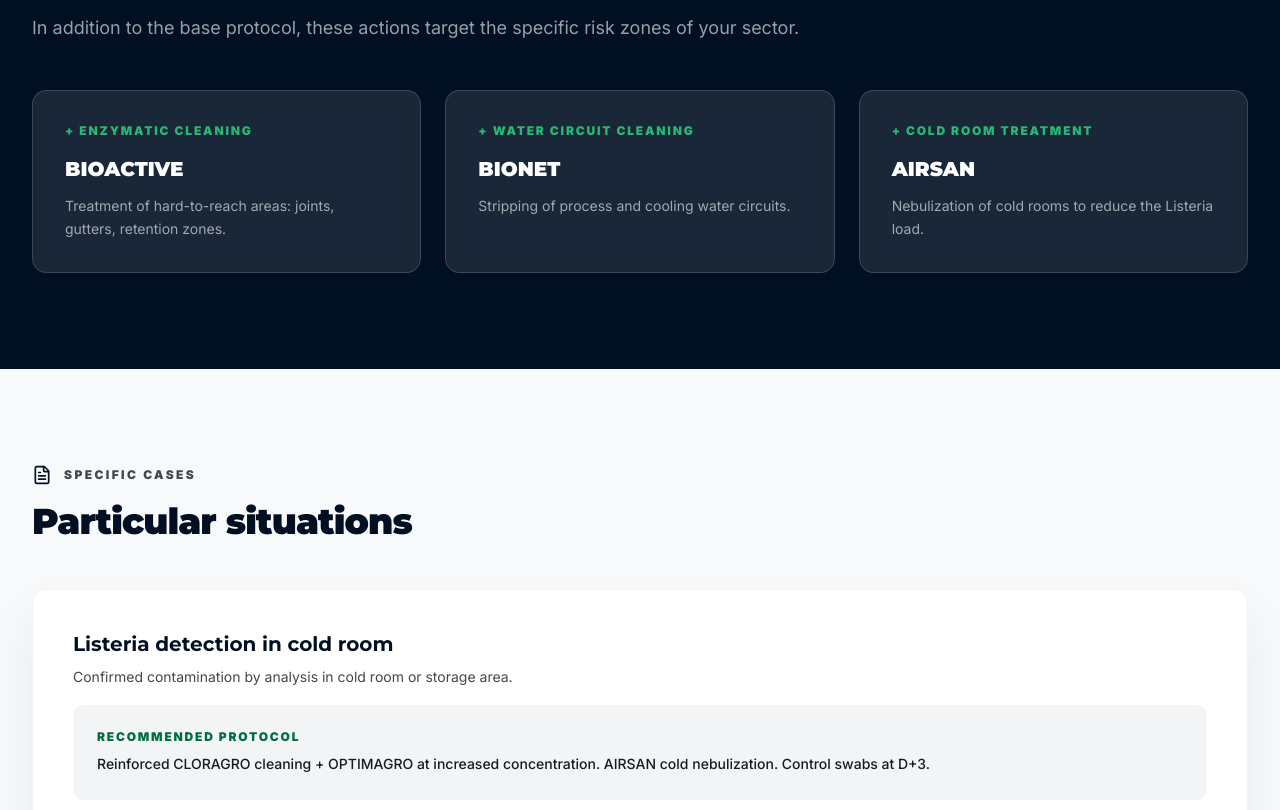
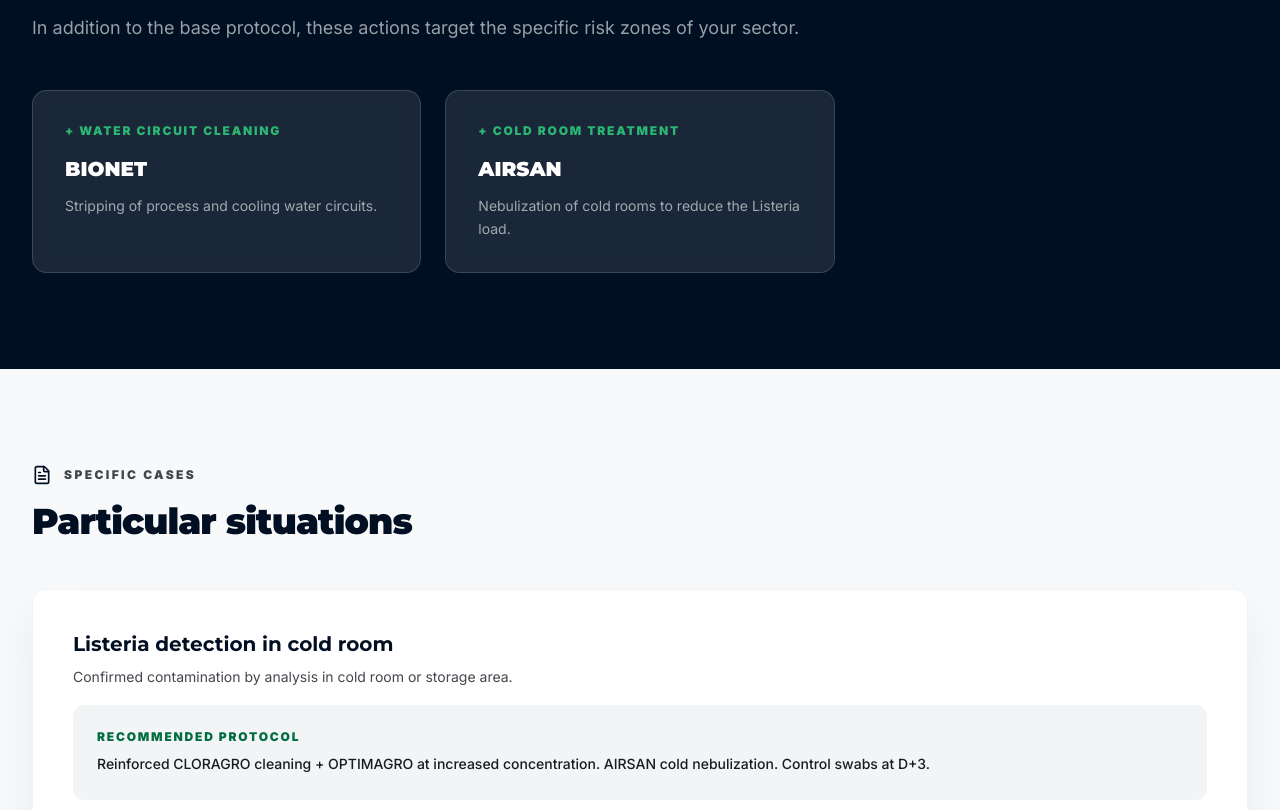
Before and after one commit to yassindjerba51-eng/n2k, a Next.js app: page /en/secteurs/abattoirs in a window 1280 px wide. Shown: the part 2371-3181 px from the top of the page. Built offline with nearby package versions, Linux system fonts and the light colour scheme; no server answers.

Commit message:
BIOACTIVE

```diff
--- a/messages/en.json
+++ b/messages/en.json
@@ -326,7 +326,7 @@
     "bionet": "Technical cleaning of water pipes",
     "aquacontrol": "Continuous treatment of drinking water",
     "airsan": "Atmospheric disinfection in the presence of animals",
-    "bioactive": "Enzymatic cleaner for organic matter",
+    "bioactive": "Enzymatic cleaner for organic matter — Poultry farming only",
     "viewAll": "View all products"
   },
   "homeBlog": {
--- a/messages/fr.json
+++ b/messages/fr.json
@@ -326,7 +326,7 @@
     "bionet": "Nettoyage technique des canalisations d'eau",
     "aquacontrol": "Traitement continu de l'eau potable",
     "airsan": "Désinfection atmosphérique en présence d'animaux",
-    "bioactive": "Nettoyant enzymatique pour matières organiques",
+    "bioactive": "Nettoyant enzymatique pour matières organiques — Élevage avicole uniquement",
     "viewAll": "Voir tous les produits"
   },
   "homeBlog": {
--- a/prisma/insert-article-8-10.ts
+++ b/prisma/insert-article-8-10.ts
@@ -215,7 +215,7 @@
 <li><strong>Choix stratégique de la chimie :</strong> Utilisez des désinfectants de qualité professionnelle (comme OPTIMAGRO) avec un spectre d'action prouvé et adapté à l'environnement froid et humide des abattoirs.</li>
 </ul>
 <h2>L'approche d'un expert en hygiène</h2>
-<p>Chez N2K, nous positionnons l'hygiène comme un centre de profit. Notre rôle est de sécuriser votre DLC et de vous préparer sereinement aux audits de certification. Nous analysons le coût de non-qualité (déclassements, rappels) et nous construisons un protocole où l'investissement dans des détergents techniques (comme BIOACTIVE ou CLORAGRO) est largement remboursé par l'augmentation de la qualité et de la durée de vie de vos viandes.</p>
+<p>Chez N2K, nous positionnons l'hygiène comme un centre de profit. Notre rôle est de sécuriser votre DLC et de vous préparer sereinement aux audits de certification. Nous analysons le coût de non-qualité (déclassements, rappels) et nous construisons un protocole où l'investissement dans des détergents techniques (comme CLORAGRO ou OPTIMAGRO) est largement remboursé par l'augmentation de la qualité et de la durée de vie de vos viandes.</p>
 <h2>Conclusion</h2>
 <p>Une mauvaise désinfection ne se voit pas à l'œil nu lors du contrôle matinal, elle se lit dans vos bilans financiers à la fin du mois. La sécurité alimentaire n'est pas négociable : investir dans la bonne chimie et la bonne méthode est la décision managériale la plus rentable de votre abattoir.</p>
 `.trim();
@@ -250,7 +250,7 @@
 <li><strong>Strategic choice of chemistry:</strong> Use professional-grade disinfectants (like OPTIMAGRO) with a proven spectrum of action adapted to the cold and humid environment of slaughterhouses.</li>
 </ul>
 <h2>The approach of a hygiene expert</h2>
-<p>At N2K, we position hygiene as a profit center. Our role is to secure your shelf life and prepare you calmly for certification audits. We analyze the cost of non-quality (downgrades, recalls) and build a protocol where the investment in technical detergents (like BIOACTIVE or CLORAGRO) is largely repaid by the increase in quality and shelf life of your meats.</p>
+<p>At N2K, we position hygiene as a profit center. Our role is to secure your shelf life and prepare you calmly for certification audits. We analyze the cost of non-quality (downgrades, recalls) and build a protocol where the investment in technical detergents (like CLORAGRO or OPTIMAGRO) is largely repaid by the increase in quality and shelf life of your meats.</p>
 <h2>Conclusion</h2>
 <p>Poor disinfection is not visible to the naked eye during the morning check; it is read in your financial statements at the end of the month. Food safety is not negotiable: investing in the right chemistry and the right method is the most profitable managerial decision for your slaughterhouse.</p>
 `.trim();
@@ -285,7 +285,7 @@
 <li><strong>الاختيار الاستراتيجي للكيمياء:</strong> استخدم مطهرات احترافية (مثل OPTIMAGRO) مع طيف عمل مثبت ومكيف مع البيئة الباردة والرطبة للمسالخ.</li>
 </ul>
 <h2>نهج خبير النظافة</h2>
-<p>في N2K، نضع النظافة كمركز ربح. دورنا هو تأمين تاريخ صلاحية منتجاتك وإعدادك بهدوء لعمليات تدقيق الشهادات. نقوم بتحليل تكلفة عدم الجودة (خفض التصنيف، السحب) وبناء بروتوكول حيث يتم سداد الاستثمار في المنظفات الفنية (مثل BIOACTIVE أو CLORAGRO) إلى حد كبير من خلال زيادة جودة اللحوم وعمرها الافتراضي.</p>
+<p>في N2K، نضع النظافة كمركز ربح. دورنا هو تأمين تاريخ صلاحية منتجاتك وإعدادك بهدوء لعمليات تدقيق الشهادات. نقوم بتحليل تكلفة عدم الجودة (خفض التصنيف، السحب) وبناء بروتوكول حيث يتم سداد الاستثمار في المنظفات الفنية (مثل CLORAGRO أو OPTIMAGRO) إلى حد كبير من خلال زيادة جودة اللحوم وعمرها الافتراضي.</p>
 <h2>خاتمة</h2>
 <p>التطهير السيئ لا يُرى بالعين المجردة أثناء الفحص الصباحي؛ بل يُقرأ في بياناتك المالية في نهاية الشهر. سلامة الأغذية غير قابلة للتفاوض: الاستثمار في الكيمياء الصحيحة والطريقة الصحيحة هو القرار الإداري الأكثر ربحية لمسلخك.</p>
 `.trim();
--- a/src/components/ui/SectorTabs.tsx
+++ b/src/components/ui/SectorTabs.tsx
@@ -150,6 +150,9 @@
             containerBgClass={containerBgClass}
           />
 
+          {/* Optional Arrow and Product 2 */}
+          {data.product2 && (
+            <>
               {/* Arrow */}
               <div className="flex items-center justify-center py-1">
                 <div className="w-10 h-10 rounded-full bg-n2k-surface-low flex items-center justify-center shadow-sm">
@@ -170,6 +173,8 @@
                 bgClass={bgClass}
                 containerBgClass={containerBgClass}
               />
+            </>
+          )}
         </div>
 
         {/* Right column — Sector image */}
--- a/src/data/sectors-pages.ts
+++ b/src/data/sectors-pages.ts
@@ -47,7 +47,8 @@
     reinforcedProtocol: [
       { product: "BIONET", action: "Nettoyage canalisations", description: "Décapage des dépôts organiques et calcaire dans les circuits d'eau avant mise en place des animaux." },
       { product: "AQUACONTROL", action: "Traitement eau continu", description: "Stabilisation bactériologique de l'eau de boisson tout au long du cycle d'élevage." },
-      { product: "AIRSAN", action: "Désinfection ambiance", description: "Nébulisation fine en présence d'animaux pour réduire la charge microbienne aérienne et l'ammoniac." }
+      { product: "AIRSAN", action: "Désinfection ambiance", description: "Nébulisation fine en présence d'animaux pour réduire la charge microbienne aérienne et l'ammoniac." },
+      { product: "BIOACTIVE", action: "Dégradation enzymatique", description: "Nettoyage des équipements à forte charge organique avant désinfection." }
     ],
     specificCases: [
       { title: "Nouveau lot après contamination Salmonella", description: "En cas de détection Salmonella sur le lot précédent, le protocole est renforcé.", protocol: "Double passage CLORAGRO + OPTIMAGRO en augmentant les concentrations de 30%. Analyse microbiologique de contrôle avant mise en place." },
@@ -91,7 +92,6 @@
       { product: "OPTIMAGRO", action: "Désinfection terminale", description: "Désinfection de contact sur surfaces propres. Spectre Salmonella, Listeria, E. coli." }
     ],
     reinforcedProtocol: [
-      { product: "BIOACTIVE", action: "Nettoyage enzymatique", description: "Traitement des zones difficiles d'accès : joints, caniveaux, zones de rétention." },
       { product: "BIONET", action: "Nettoyage circuits eau", description: "Décapage des circuits d'eau de process et de refroidissement." },
       { product: "AIRSAN", action: "Traitement chambres froides", description: "Nébulisation des chambres froides pour réduire la charge Listeria." }
     ],
@@ -99,7 +99,7 @@
       { title: "Détection Listeria en chambre froide", description: "Contamination confirmée par analyse en chambre froide ou zone de stockage.", protocol: "Nettoyage CLORAGRO renforcé + OPTIMAGRO en concentration augmentée. AIRSAN en nébulisation froide. Prélèvements de contrôle à J+3." },
       { title: "Préparation audit IFS/BRC", description: "Mise en conformité avant audit de certification internationale.", protocol: "Protocole complet sur 48h + prélèvements de surface 72h avant audit + rapport microbiologique documenté." }
     ],
-    associatedProducts: ["cloragro", "optimagro", "bioactive", "bionet", "airsan"],
+    associatedProducts: ["cloragro", "optimagro", "bionet", "airsan"],
     expectedResults: [
       "Conformité HACCP sur 100% des points de contrôle",
       "Réduction Salmonella sous seuil de détection",
@@ -131,7 +131,6 @@
     ],
     minimalProtocol: [
       { product: "CLORAGRO", action: "Nettoyage des surfaces ouvertes", description: "Dégraissage et décapage des surfaces de travail, plans de découpe, convoyeurs." },
-      { product: "BIOACTIVE", action: "Nettoyage enzymatique CIP", description: "Traitement enzymatique des lignes fermées pour dégrader les résidus organiques." },
       { product: "OPTIMAGRO", action: "Désinfection terminale", description: "Désinfection de toutes les surfaces après nettoyage. Spectre complet." }
     ],
     reinforcedProtocol: [
@@ -143,7 +142,7 @@
       { title: "Contamination Listeria en zone de conditionnement", description: "Détection Listeria sur surfaces ou dans l'atmosphère de la zone de conditionnement.", protocol: "Arrêt de ligne, nettoyage CLORAGRO intensif, désinfection OPTIMAGRO renforcée, AIRSAN en nébulisation. Prélèvements de contrôle avant reprise." },
       { title: "Audit IFS/BRC imminent", description: "Préparation express aux audits de certification.", protocol: "Protocole complet renforcé 72h avant audit. Documentation complète des actions, dosages et résultats. Rapport microbiologique fourni." }
     ],
-    associatedProducts: ["cloragro", "optimagro", "bioactive", "bionet", "aquacontrol", "airsan"],
+    associatedProducts: ["cloragro", "optimagro", "bionet", "aquacontrol", "airsan"],
     expectedResults: [
       "Score IFS/BRC supérieur sur les critères d'hygiène",
       "Réduction de la charge microbienne atmosphérique de 90%",
@@ -175,7 +174,8 @@
     reinforcedProtocol: [
       { product: "BIONET", action: "Pipe cleaning", description: "Stripping of organic deposits and scale in water circuits before placing the animals." },
       { product: "AQUACONTROL", action: "Continuous water treatment", description: "Bacteriological stabilization of drinking water throughout the rearing cycle." },
-      { product: "AIRSAN", action: "Atmosphere disinfection", description: "Fine nebulization in the presence of animals to reduce the aerial microbial charge and ammonia." }
+      { product: "AIRSAN", action: "Atmosphere disinfection", description: "Fine nebulization in the presence of animals to reduce the aerial microbial charge and ammonia." },
+      { product: "BIOACTIVE", action: "Enzymatic degradation", description: "Cleaning of equipment with high organic load before disinfection." }
     ],
     specificCases: [
       { title: "New batch after Salmonella contamination", description: "In case of Salmonella detection on the previous batch, the protocol is reinforced.", protocol: "Double passage of CLORAGRO + OPTIMAGRO, increasing concentrations by 30%. Microbiological control analysis before placement." },
@@ -210,7 +210,6 @@
       { product: "OPTIMAGRO", action: "Terminal disinfection", description: "Contact disinfection on clean surfaces. Salmonella, Listeria, E. coli spectrum." }
     ],
     reinforcedProtocol: [
-      { product: "BIOACTIVE", action: "Enzymatic cleaning", description: "Treatment of hard-to-reach areas: joints, gutters, retention zones." },
       { product: "BIONET", action: "Water circuit cleaning", description: "Stripping of process and cooling water circuits." },
       { product: "AIRSAN", action: "Cold room treatment", description: "Nebulization of cold rooms to reduce the Listeria load." }
     ],
@@ -218,7 +217,7 @@
       { title: "Listeria detection in cold room", description: "Confirmed contamination by analysis in cold room or storage area.", protocol: "Reinforced CLORAGRO cleaning + OPTIMAGRO at increased concentration. AIRSAN cold nebulization. Control swabs at D+3." },
       { title: "IFS/BRC audit preparation", description: "Compliance preparation before international certification audit.", protocol: "Complete 48h protocol + surface swabs 72h before audit + documented microbiological report." }
     ],
-    associatedProducts: ["cloragro", "optimagro", "bioactive", "bionet", "airsan"],
+    associatedProducts: ["cloragro", "optimagro", "bionet", "airsan"],
     expectedResults: [
       "HACCP compliance on 100% of control points",
       "Salmonella reduction below detection threshold",
@@ -241,7 +240,6 @@
     ],
     minimalProtocol: [
       { product: "CLORAGRO", action: "Cleaning open surfaces", description: "Degreasing and stripping of work surfaces, cutting boards, conveyors." },
-      { product: "BIOACTIVE", action: "Enzymatic CIP cleaning", description: "Enzymatic treatment of closed lines to degrade organic residues." },
       { product: "OPTIMAGRO", action: "Terminal disinfection", description: "Disinfection of all surfaces after cleaning. Full spectrum." }
     ],
     reinforcedProtocol: [
@@ -253,7 +251,7 @@
       { title: "Listeria contamination in packaging area", description: "Listeria detection on surfaces or in the atmosphere of the packaging zone.", protocol: "Line stop, intensive CLORAGRO cleaning, reinforced OPTIMAGRO disinfection, AIRSAN nebulization. Control swabs before resuming." },
       { title: "Imminent IFS/BRC audit", description: "Express preparation for certification audits.", protocol: "Complete reinforced protocol 72h before audit. Full documentation of actions, dosages, and results. Microbiological report provided." }
     ],
-    associatedProducts: ["cloragro", "optimagro", "bioactive", "bionet", "aquacontrol", "airsan"],
+    associatedProducts: ["cloragro", "optimagro", "bionet", "aquacontrol", "airsan"],
     expectedResults: [
       "Higher IFS/BRC score on hygiene criteria",
       "90% reduction of atmospheric microbial load",
@@ -285,7 +283,8 @@
     reinforcedProtocol: [
       { product: "BIONET", action: "تنظيف الأنابيب", description: "تجريد الرواسب العضوية والترسبات الكلسية في شبكات المياه قبل إدخال الحيوانات." },
       { product: "AQUACONTROL", action: "المعالجة المستمرة للمياه", description: "الاستقرار البكتريولوجي لمياه الشرب طوال دورة التربية." },
-      { product: "AIRSAN", action: "تطهير الأجواء", description: "تبخير دقيق بوجود الحيوانات لتقليل العبء الميكروبي الجوي والأمونيا." }
+      { product: "AIRSAN", action: "تطهير الأجواء", description: "تبخير دقيق بوجود الحيوانات لتقليل العبء الميكروبي الجوي والأمونيا." },
+      { product: "BIOACTIVE", action: "تحليل إنزيمي", description: "تنظيف المعدات ذات الحمل العضوي العالي قبل التطهير." }
     ],
     specificCases: [
       { title: "دورة جديدة بعد تلوث السالمونيلا", description: "في حالة اكتشاف السالمونيلا في الدفعة السابقة، يتم تعزيز البروتوكول.", protocol: "تمرير مزدوج لـ CLORAGRO + OPTIMAGRO بزيادة التركيزات بنسبة 30%. تحليل ميكروبيولوجي للمراقبة قبل الإدخال." },
@@ -320,7 +319,6 @@
       { product: "OPTIMAGRO", action: "التطهير النهائي", description: "تطهير بالتماس للأسطح النظيفة. طيف واسع يشمل السالمونيلا والليستيريا والإشريكية القولونية." }
     ],
     reinforcedProtocol: [
-      { product: "BIOACTIVE", action: "التنظيف الإنزيمي", description: "معالجة المناطق التي يصعب الوصول إليها: المفاصل، المزاريب، مناطق الاحتفاظ." },
       { product: "BIONET", action: "تنظيف شبكات المياه", description: "تجريد شبكات مياه التصنيع والتبريد." },
       { product: "AIRSAN", action: "معالجة الغرف الباردة", description: "تبخير الغرف الباردة لتقليل عبء الليستيريا." }
     ],
@@ -328,7 +326,7 @@
       { title: "اكتشاف الليستيريا في الغرفة الباردة", description: "تأكيد التلوث من خلال التحليل في الغرفة الباردة أو منطقة التخزين.", protocol: "تنظيف معزز بـ CLORAGRO + OPTIMAGRO بتركيز زائد. التبخير البارد باستخدام AIRSAN. عينات مراقبة في اليوم الثالث." },
       { title: "التحضير لتدقيق IFS/BRC", description: "التحضير للامتثال قبل تدقيق الشهادات الدولية.", protocol: "بروتوكول كامل على مدار 48 ساعة + مسحات سطحية 72 ساعة قبل التدقيق + تقرير ميكروبيولوجي موثق." }
     ],
-    associatedProducts: ["cloragro", "optimagro", "bioactive", "bionet", "airsan"],
+    associatedProducts: ["cloragro", "optimagro", "bionet", "airsan"],
     expectedResults: [
       "امتثال الهاسب بنسبة 100% في نقاط المراقبة",
       "خفض السالمونيلا إلى ما دون عتبة الكشف",
@@ -351,7 +349,6 @@
     ],
     minimalProtocol: [
       { product: "CLORAGRO", action: "تنظيف الأسطح المفتوحة", description: "إزالة الشحوم وتجريد أسطح العمل، ألواح التقطيع، والناقلات." },
-      { product: "BIOACTIVE", action: "التنظيف الإنزيمي CIP", description: "المعالجة الإنزيمية للخطوط المغلقة لتحليل الرواسب العضوية." },
       { product: "OPTIMAGRO", action: "التطهير النهائي", description: "تطهير جميع الأسطح بعد التنظيف. طيف كامل." }
     ],
     reinforcedProtocol: [
@@ -363,7 +360,7 @@
       { title: "تلوث الليستيريا في منطقة التعبئة", description: "اكتشاف الليستيريا على الأسطح أو في هواء منطقة التعبئة.", protocol: "توقف الخط، تنظيف مكثف بـ CLORAGRO، تطهير معزز بـ OPTIMAGRO، التبخير بـ AIRSAN. مسحات المراقبة قبل الاستئناف." },
       { title: "تدقيق IFS/BRC وشيك", description: "تحضير سريع لتدقيقات الشهادات.", protocol: "بروتوكول معزز كامل 72 ساعة قبل التدقيق. توثيق كامل للإجراءات والجرعات والنتائج. توفير تقرير ميكروبيولوجي." }
     ],
-    associatedProducts: ["cloragro", "optimagro", "bioactive", "bionet", "aquacontrol", "airsan"],
+    associatedProducts: ["cloragro", "optimagro", "bionet", "aquacontrol", "airsan"],
     expectedResults: [
       "تسجيل درجة أعلى في معايير IFS/BRC على معايير النظافة",
       "خفض العبء الميكروبي الجوي بنسبة 90%",
--- a/src/data/sectors.ts
+++ b/src/data/sectors.ts
@@ -9,7 +9,7 @@
 
 export type SectorZoneContent = {
   product1: SectorProduct;
-  product2: SectorProduct;
+  product2?: SectorProduct;
   image: string;
 };
 
@@ -199,16 +199,6 @@
         "Brumisation fine sans condensation sur les carcasses",
       ],
     },
-    product2: {
-      name: "BIOACTIVE",
-      type: "Nettoyant — Zones de Découpe",
-      desc: "Nettoyant enzymatique pour le traitement des surfaces encrassées en zone de découpe : tables, convoyeurs, bacs de collecte, avant désinfection aérienne.",
-      features: [
-        "Action sur les graisses animales et résidus de sang",
-        "Nettoyage des convoyeurs et bacs de récupération",
-        "Compatible avec les matériaux alimentaires (inox, PE)",
-      ],
-    },
     image: "/images/sectors/ambiance-abattoir.webp",
   },
   agroalimentaire: {
@@ -222,16 +212,6 @@
         "Conformité aux exigences IFS/BRC pour la qualité de l'air",
       ],
     },
-    product2: {
-      name: "BIOACTIVE",
-      type: "Nettoyant — Industrie Alimentaire",
-      desc: "Nettoyant enzymatique pour l'industrie agroalimentaire. Élimine les résidus organiques sur les lignes de conditionnement, trémies et surfaces de production.",
-      features: [
-        "Nettoyage des lignes de conditionnement lait/yaourt",
-        "Élimination des résidus protéiques en fromagerie",
-        "Préparation optimale avant désinfection aérienne AIRSAN",
-      ],
-    },
     image: "/images/sectors/ambiance-agroalimentaire.webp",
   },
 };
```
Also changed, not shown: messages/ar.json. Lines whose indentation alone changed are shown as unchanged.
